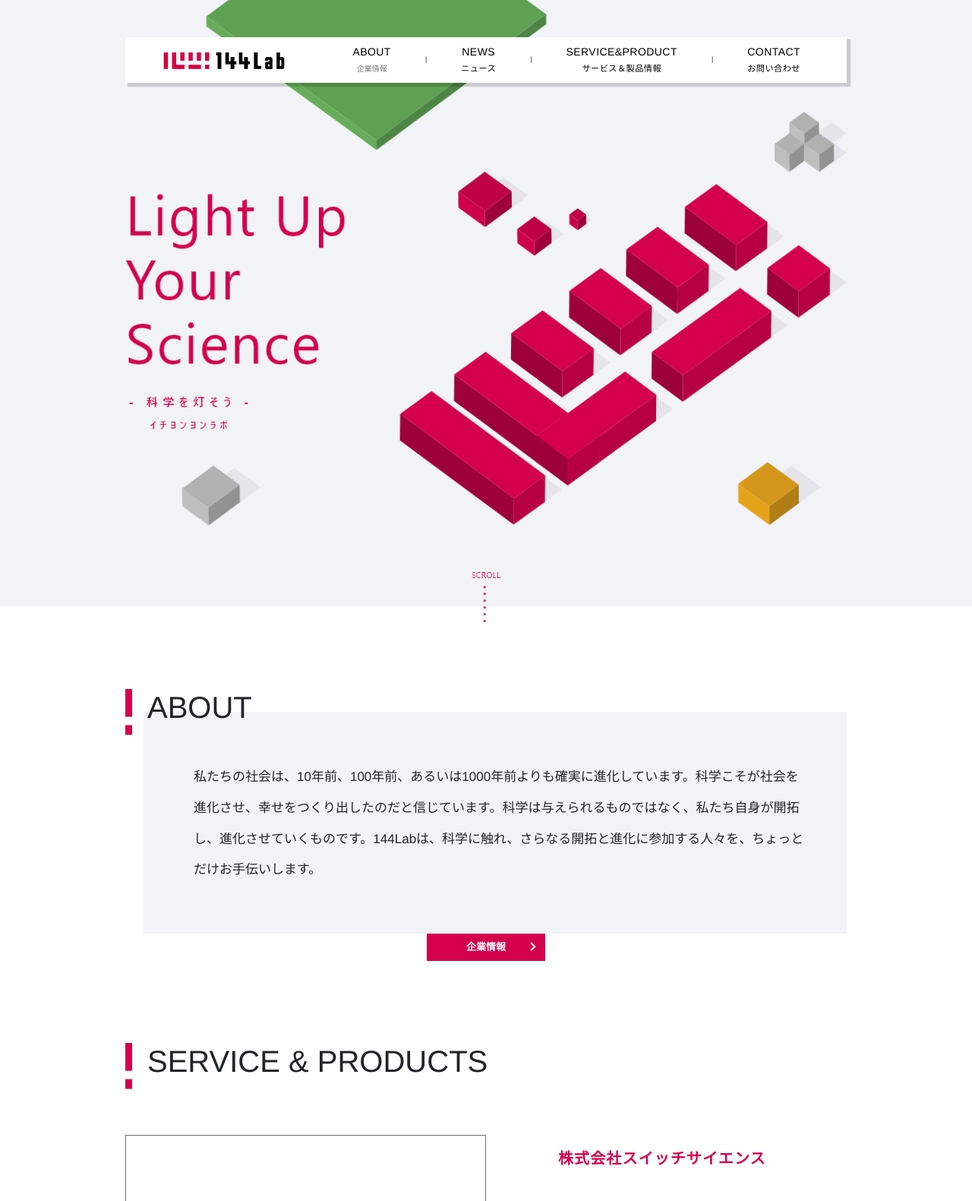
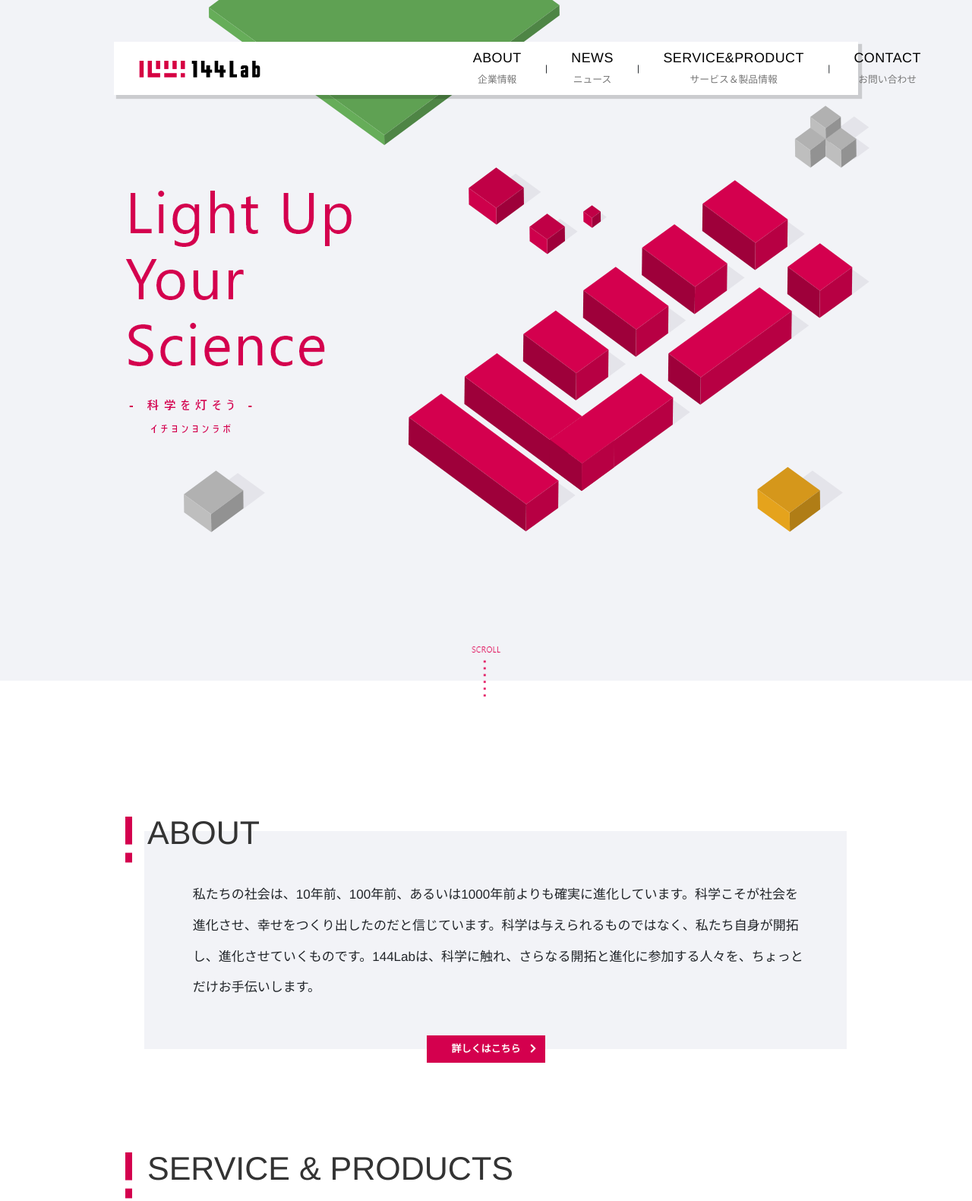
Before and after one commit to Atsushi570/practice1_144lab, a plain HTML site: page index.html in a window 1280 px wide. Shown: the top 1581 px of the page at 76% size. Drawn offline with Linux system fonts and the light colour scheme.

Commit message:
【3】論理的なHTML構造にするため修正 【5】スマホサイズ時にボタンがはみ出す不具合を修正

```diff
--- a/index.html
+++ b/index.html
@@ -21,66 +21,64 @@
 
 <body>
 
-  <!-- HERO SECTION
-  ================================================== -->
-  <section class="hero-section">
-    <div class="container">
-      <div class="hero-wrapper">
-        <img id="hero-image" src="./assets/img/hero-image.png" alt="hero-image">
   <!-- HEADER
   ================================================== -->
-        <header class="site-header">
-          <nav class="navbar navbar-expand-lg navbar-light">
-            <a class="navbar-brand" href="#"><img src="./assets/img/header-logo.png" alt="header-logo"></a>
+  <header class="hero-section">
+    <div class="container hero-wrapper">
+      <img id="hero-image" src="./assets/img/hero-image.png" alt="hero-image">
+
+      <div class="site-header">
+
+          <h1 class="navbar-brand">
+              <a  href="#"><img src="./assets/img/header-logo.png" alt="header-logo"></a>
+          </h1><!-- /.navbar-brand -->
+
+        <nav class="navbar navbar-expand-md navbar-light">
+
           <button class="navbar-toggler" type="button" data-toggle="collapse" data-target="#navbarNav"
             aria-controls="navbarNav" aria-expanded="false" aria-label="Toggle navigation">
             <span class="navbar-toggler-icon"></span>
           </button>
-            <div class="collapse navbar-collapse flex-row-reverse" id="navbarNav">
+
+          <div class="collapse navbar-collapse flex-row-reverse" id="nav-wrapper">
             <ul class="navbar-nav">
               <li class="nav-item">
                 <a class="nav-link" href="#"><p>ABOUT<br><small>企業情報</small></p></a>
               </li>
               <p>|</p>
               <li class="nav-item">
-                  <a class="nav-link" href="#"><p>NEWS</p><small>ニュース</small></a>
+                <a class="nav-link" href="#"><p>NEWS<br><small>ニュース</small></p></a>
               </li>
               <p>|</p>
               <li class="nav-item">
-                  <a class="nav-link" href="#"><p>SERVICE&PRODUCT</p><small>サービス＆製品情報</small></a>
+                <a class="nav-link" href="#"><p>SERVICE&PRODUCT<br><small>サービス＆製品情報</small></p></a>
               </li>
               <p>|</p>
               <li class="nav-item">
-                  <a class="nav-link" href="#"><p>CONTACT</p><small>お問い合わせ</small></a>
+                <a class="nav-link" href="#"><p>CONTACT<br><small>お問い合わせ</small></p></a>
               </li>
             </ul>
           </div>
           </nav>
-        </header><!-- /.site-header -->
-      </div><!-- /.hero-wrapper -->
+      </div><!-- /.site-header -->
       <img id="scroll-image" src="./assets/img/scroll.png" alt="scroll-image">
 
 
     </div><!-- /.container -->
-  </section><!-- /.hero-section -->
+  </header><!-- /.hero-section -->
+
+  <main>
 
     <!-- ABOUT SECTION
     ================================================== -->
     <section id="about-section">
       <div class="container">
-      <div class="about-wrapper">
-        <div class="about-content">
+        <h2 class="section-title"><img src="./assets/img/exclamation-mark.png" alt="exclamation-mark">ABOUT</h2>
         <p>私たちの社会は、10年前、100年前、あるいは1000年前よりも確実に進化しています。科学こそが社会を進化させ、幸せをつくり出したのだと信じています。科学は与えられるものではなく、私たち自身が開拓し、進化させていくものです。144Labは、科学に触れ、さらなる開拓と進化に参加する人々を、ちょっとだけお手伝いします。</p>
-        </div><!-- /.about-content  -->
-        <div class="about-title">
-          <img src="./assets/img/exclamation-mark.png" alt="exclamation-mark">
-          <h1>ABOUT</h1>
-        </div><!-- /.about-title -->
-      </div><!-- /.about-wrapper -->
 
-      <div class="btn-purple company-info">
+        <div class="btn-purple">
           <a href="#">
-          <p>企業情報<i class="fa fa-chevron-right" aria-hidden="true"></i></p>
+            <p>詳しくはこちら<i class="fa fa-chevron-right" aria-hidden="true"></i></p>
           </a>
         </div><!-- /.company-info -->
 
@@ -92,17 +90,14 @@
     <section id="product">
       <div class="container product-wrapper">
 
-      <div class="product-title">
-        <img src="./assets/img/exclamation-mark.png" alt="exclamation-mark">
-        <h1>SERVICE & PRODUCTS</h1>
-      </div><!-- /.product-title -->
+        <h2 class="section-title"><img src="./assets/img/exclamation-mark.png" alt="exclamation-mark">SERVICE & PRODUCTS</h2>
 
         <div class="company-wrapper">
           <div class="company-image switch"></div><!-- /.company-image -->
           <div class="company-lead lead-right">
-          <h5>株式会社スイッチサイエンス</h5>
+            <h3>株式会社スイッチサイエンス</h3>
             <p>最先端のテクノロジーを、より多くの人々が道具として当たり前に使える世界を目指して活動しています…</p>
-          <div class="btn-purple company-info">
+            <div class="btn-purple">
               <a href="#">
                 <p>詳しくはこちら<i class="fa fa-chevron-right" aria-hidden="true"></i></p>
               </a>
@@ -112,9 +107,9 @@
 
         <div class="company-wrapper">
             <div class="company-lead lead-left">
-            <h5>株式会社スイッチエデュケーション</h5>
+              <h3>株式会社スイッチエデュケーション</h3>
               <p>すべての子供にSTEM教育を実践することを目的に活動しています。考える、作る、発表するプロセスを…</p>
-            <div class="btn-purple company-info">
+              <div class="btn-purple">
                 <a href="#">
                   <p>詳しくはこちら<i class="fa fa-chevron-right" aria-hidden="true"></i></p>
                 </a>
@@ -126,7 +121,7 @@
           <div class="company-wrapper">
             <div class="company-image unko"></div><!-- /.company-image -->
             <div class="company-lead lead-right">
-            <h5>うんこボタン</h5>
+              <h3>うんこボタン</h3>
               <p>赤ちゃんのうんちとおしっこの記録ができるボタンです。子育て世代をちょっとした工夫でお手伝いする…</p>
               <div class="btn-purple company-info">
                 <a href="#">
@@ -138,7 +133,7 @@
 
           <div class="company-wrapper">
             <div class="company-lead lead-left">
-            <h5>IOT受託開発</h5>
+              <h3>IOT受託開発</h3>
               <p>IoT製品の開発には、ソフトウェアからハードウェアまで様々な技術要素に関するノウハウが必要です。...</p>
               <div class="btn-purple company-info">
                 <a href="#">
@@ -157,51 +152,45 @@
     <section id="news-section">
 
       <div class="container news-wrapper">
-      <div class="news-title">
-        <img src="./assets/img/exclamation-mark.png" alt="exclamation-mark">
-        <h1>NEWS</h1>
-      </div><!-- /.news-title -->
+        <h2 class="section-title"><img src="./assets/img/exclamation-mark.png" alt="exclamation-mark">NEWS</h2><!-- /.section-title -->
 
-      <div class="news-content">
+        <article class="news-content">
           <div class="news-space"></div><!-- /.news-space -->
           <div class="news-logo news-education">スイッチエデュケーション</div><!-- /.col-md-2 -->
           <time >2019.04.24</time>
           <div class="news-separator">|</div>
           <a class="news-sentence" href="#">株式会社144Lab（以下144Lab、本社：東京都新宿区）はInsightSiP SAS（以下InsightSiP….</a>
           <i class="fa fa-chevron-right" aria-hidden="true"></i>
-      </div><!-- /.news-content  -->
+        </article><!-- /.news-content  -->
 
-      <div class="news-content">
+        <article class="news-content">
           <div class="news-space"></div><!-- /.news-space -->
           <div class="news-logo news-144lab">144lab</div><!-- /.col-md-2 -->
           <time >2019.04.24</time>
           <div class="news-separator">|</div>
           <a class="news-sentence" href="#">株式会社144Lab（以下144Lab、本社：東京都新宿区）はInsightSiP SAS（以下InsightSiP….</a>
           <i class="fa fa-chevron-right" aria-hidden="true"></i>
-      </div><!-- /.news-content  -->
+        </article><!-- /.news-content  -->
 
-        <div class="news-content">
+        <article class="news-content">
           <div class="news-space"></div><!-- /.news-space -->
           <div class="news-logo news-science">スイッチサイエンス</div><!-- /.col-md-2 -->
           <time >2019.04.24</time>
           <div class="news-separator">|</div>
           <a class="news-sentence" href="#">株式会社144Lab（以下144Lab、本社：東京都新宿区）はInsightSiP SAS（以下InsightSiP….</a>
           <i class="fa fa-chevron-right" aria-hidden="true"></i>
-        </div><!-- /.news-content  -->
+        </article><!-- /.news-content  -->
 
-        <div class="news-content">
+        <article class="news-content">
           <div class="news-space"></div><!-- /.news-space -->
           <div class="news-logo news-unko">うんこボタン</div><!-- /.col-md-2 -->
           <time >2019.04.24</time>
           <div class="news-separator">|</div>
           <a class="news-sentence" href="#">株式会社144Lab（以下144Lab、本社：東京都新宿区）はInsightSiP SAS（以下InsightSiP….</a>
           <i class="fa fa-chevron-right" aria-hidden="true"></i>
-        </div><!-- /.about-content  -->
+        </article><!-- /.about-content  -->
 
-    </div><!-- /.container.news-wrapper -->
-  </section><!-- /#about-section -->
-
-    <div class="btn-purple news-all">
+        <div class="btn-purple">
           <a href="#">
             <p>一覧<i class="fa fa-chevron-right" aria-hidden="true"></i></p>
           </a>
@@ -214,7 +203,7 @@
     ================================================== -->
     <footer>
 
-    <div class="footer-menu">
+      <nav class="footer-menu">
         <ul class="list-inline">
           <li class="list-inline-item">
             <a class="" href="#">ABOUT</a>
@@ -232,7 +221,7 @@
             <a class="" href="#">CONTACT</a>
           </li>
         </ul>
-    </div>
+      </nav>
 
       <p>share</p>
 
@@ -253,6 +242,7 @@
 
     <script type="text/javascript" src="./assets/js/jquery-3.4.1.min.js"></script>
     <script type="text/javascript" src="./assets/js/bootstrap.bundle.min.js"></script>
+  </main>
 
 </body>
 </html>
--- a/style.css
+++ b/style.css
@@ -41,6 +41,22 @@ a:active
 	max-width : 980px;
 }
 
+h2.section-title
+{
+	display : flex;
+	color : #333333;
+	font-size : 43px;
+	vertical-align : top;
+	line-height : 1;
+
+	align-items : top;
+}
+
+h2.section-title img
+{
+	margin-right : 20px;
+}
+
 .btn-purple
 {
 	position : relative;
@@ -54,7 +70,7 @@ a:active
 	width : 156px;
 	height : 36px;
 	margin-left : -78px;
-	background-color : #d4004e;
+	background-color : #d4004e ;
 	color : white;
 	font-size : 13px;
 	font-weight : 700;
@@ -136,7 +152,7 @@ section.hero-section .container
 {
 	position : relative;
 	width : 100%;
-	padding-top : 84%;
+	padding-top : 70%;
 }
 
 img#hero-image
@@ -152,60 +168,58 @@ img#hero-image
 
 .site-header
 {
-	width: 100%;
+	display : flex;
 	position : absolute;
 	top : 6.1%;
 	left : 0;
-	height : 77px;
-}
-
-.site-header > nav > a
-{
-	padding-left : 30px;
+	width : 100%;
+	height : 7.9%;
+	background-color : white;
+	box-shadow : 4px 4px 1px 1px rgba(0, 0, 0, 0.16);
+	font-size : 1.4vw;
+	text-align : center;
 }
 
 .site-header nav
 {
-	margin : auto;
-	box-shadow : 4px 4px 1px 1px rgba(0, 0, 0, 0.16);
-	font-size : 14px;
-	text-align : center;
-	background-color: white;
+	margin : auto 5% auto auto;
+	padding : 0;
 }
 
-#navbarNav
+.navbar-brand
 {
-	height : 35px;
+	display : inline;
+	margin : auto auto auto 3%;
 }
 
-#navbarNav ul > p
+#nav-wrapper ul > p
 {
 	margin : auto;
-	font-size : 9px;
+	padding-right : 5%;
+	padding-left : 5%;
+	font-size : 0.92vw;
 }
 
-#navbarNav ul li.nav-item *
+#nav-wrapper ul li.nav-item *
 {
 	margin-top : 0;
 	margin-bottom : 0;
 }
 
-#navbarNav ul li.nav-item a
+#nav-wrapper ul li.nav-item a
 {
-	padding-right : 45px;
-	padding-left : 45px;
 	color : black;
 	font-weight : lighter;
 	line-height : 1.5;
 	letter-spacing : 0.44px;
 }
 
-#navbarNav ul li.nav-item a p small
+#nav-wrapper ul li.nav-item a p small
 {
 	margin : 0;
 	padding : 0;
 	color : #777777;
-	font-size : 10px;
+	font-size : 1vw;
 	line-height : 0;
 	letter-spacing : 0;
 }
@@ -220,67 +234,75 @@ img#scroll-image
 	transform : translate(-50%, -65%);
 }
 
-@media (max-width: 768px){
-	.site-header nav{
-		background: rgba(0, 0, 0, 0);
-		box-shadow: none;
+@media (max-width: 1100px)
+{
+	.hero-wrapper
+	{
+		padding-top : 84%;
+	}
+}
+
+
+@media (max-width: 768px)
+{
+	.site-header
+	{
+		background : rgba(0, 0, 0, 0);
+		box-shadow : none;
 	}
 
-	.site-header nav a{
-		display: none;
+	.navbar-brand
+	{
+		display : none;
 	}
 
-	.site-header nav button{
-		margin-left: auto;
-		background-color: white;
+	.site-header nav button
+	{
+		background-color : white;
 	}
 }
 
 /*--------------------------------------------------------------
 # ABOUT SECTION
 --------------------------------------------------------------*/
-.about-wrapper
+#about-section div.container
 {
 	position : relative;
 	width : 100%;
 	height : auto;
-	margin-top : 139px;
+	margin-top : 14%;
 }
 
-.about-wrapper .about-title
+#about-section div > p
 {
-	display : table;
-	position : absolute;
-	z-index : 999;
-	top : -30px;
-	margin : 0;
-}
-
-.about-wrapper .about-title > *
-{
-	display : table-cell;
-	vertical-align : top;
-}
-
-.about-title > img
-{
-	padding-right : 20px;
-}
-
-.about-content
-{
-	margin : 25px 0 0 24px;
-	padding : 66px 55px 62.5px 66px;
+	margin : -50px 0 0 25px;
+	padding : 6.7% 5.5% 6.3% 6.7%;
 	background-color : #f2f3f7;
-	font-size : 17px;
+	font-size : 1.33vw;
 	font-weight : 500;
 	line-height : 2.4;
 	letter-spacing : 0.0002em;
 }
 
-.about-content p
+#about-section .container .btn-purple
 {
-	margin : 0;
+	transform : translate(50%, -50%);
+}
+
+@media(max-width: 768px)
+{
+	#about-section div p
+	{
+		font-size : 11px;
+	}
+}
+
+@media(max-width: 450px)
+{
+	#about-section
+	{
+		margin-bottom : 50px;
+	}
 }
 
 
@@ -290,19 +312,6 @@ img#scroll-image
 .product-wrapper
 {
 	padding-top : 100px;
-}
-
-.product-title
-{
-	position : relative;
-	padding-bottom : 60px;
-}
-
-.product-title h1
-{
-	position : absolute;
-	top : 0;
-	left : 29px;
 }
 
 .company-wrapper
@@ -392,11 +401,12 @@ img#scroll-image
 	margin-left : 30%;
 }
 
-.company-lead > h5
+.company-lead > h3
 {
 	margin-bottom : 8%;
 	padding-top : 4%;
 	color : #d4004e;
+	font-size : 20px;
 	letter-spacing : 0.055em;
 }
 
@@ -409,11 +419,10 @@ img#scroll-image
 	letter-spacing : 0.055em;
 }
 
-.company-info
+.company-lead .btn-purple
 {
-	display : inline-block;
-	left : 50%;
-	margin : auto;
+	margin : 0;
+	transform : translate(50%, -50%);
 }
 
 @media (max-width: 768px)
@@ -425,6 +434,8 @@ img#scroll-image
 
 	.company-image
 	{
+		margin : 0 10% 0 10%;
+
 		order : 1;
 	}
 
@@ -440,7 +451,7 @@ img#scroll-image
 		margin : auto !important;
 	}
 
-	.company-lead h5
+	.company-lead h2
 	{
 		padding-top : 5%;
 	}
@@ -450,9 +461,9 @@ img#scroll-image
 		padding : 5% 10% !important;
 	}
 
-	.company-info
+	.company-lead .btn-purple
 	{
-		top : -50%;
+		transform : translate(0, 0);
 	}
 }
 /*--------------------------------------------------------------
@@ -466,34 +477,20 @@ img#scroll-image
 	margin-top : 139px;
 }
 
-.news-wrapper .news-title
+.news-wrapper .section-title
 {
-	display : table;
-	position : absolute;
-	z-index : 999;
-	top : -30px;
 	margin : 0;
-}
-
-.news-wrapper .news-title > *
-{
-	display : table-cell;
-	vertical-align : top;
-}
-
-.news-title > img
-{
-	padding-right : 20px;
 }
 
 .news-content
 {
 	display : table;
 	height : 2.7%;
-	margin-bottom : 12px;
+	margin-top : -30px;
+	margin-bottom : 50px;
 	margin-left : 2.5%;
-	padding-top : 33px;
-	padding-bottom : 27px;
+	padding-top : 30px;
+	padding-bottom : 35px;
 	background-color : #f2f3f7;
 	font-size : 1vw;
 }
@@ -577,11 +574,10 @@ img#scroll-image
 	font-weight : 900;
 }
 
-.news-all
+.news-wrapper .btn-purple
 {
-	display : inline-block;
-	left : 50%;
-	margin : 50px auto 100px auto;
+	transform : translate(50%, 0);
+	padding-bottom: 100px;
 }
 
 @media (min-width: 1280px)
@@ -599,6 +595,7 @@ img#scroll-image
 		font-size : 9px;
 	}
 }
+
 @media (max-width: 768px)
 {
 	.news-content
```
Lines whose indentation alone changed are shown as unchanged.
